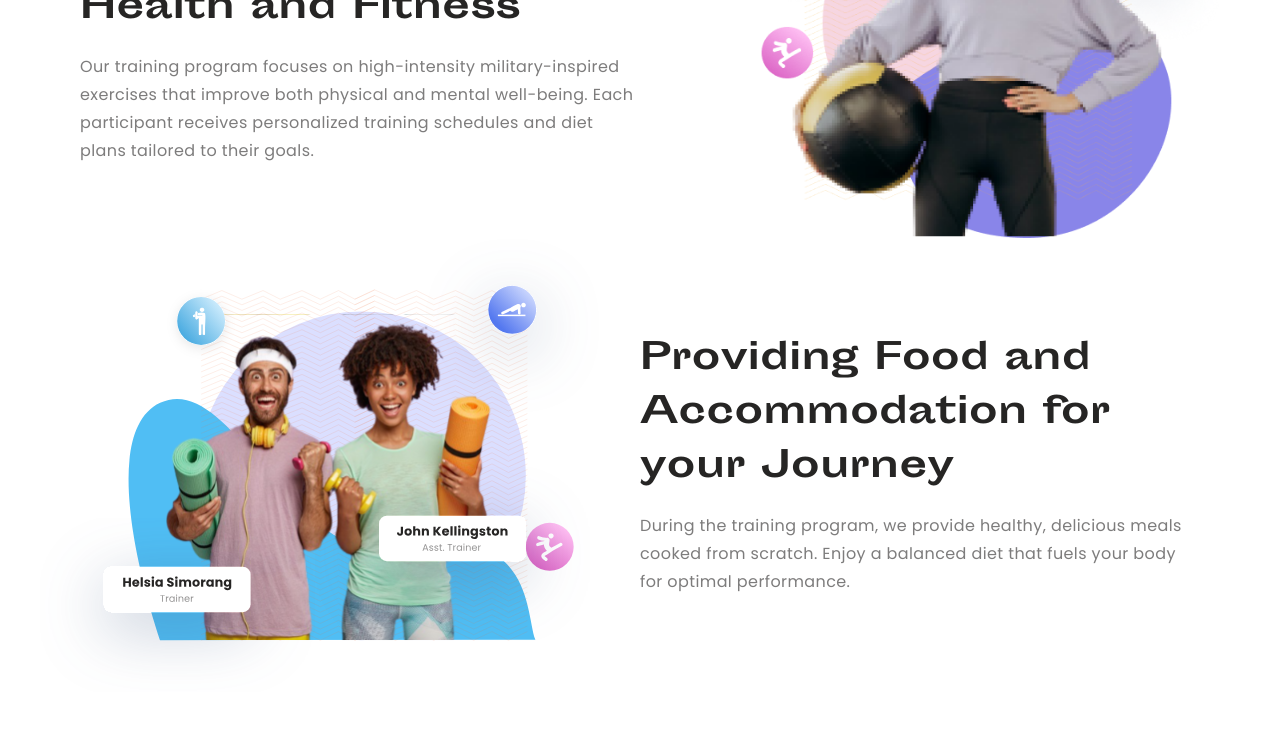
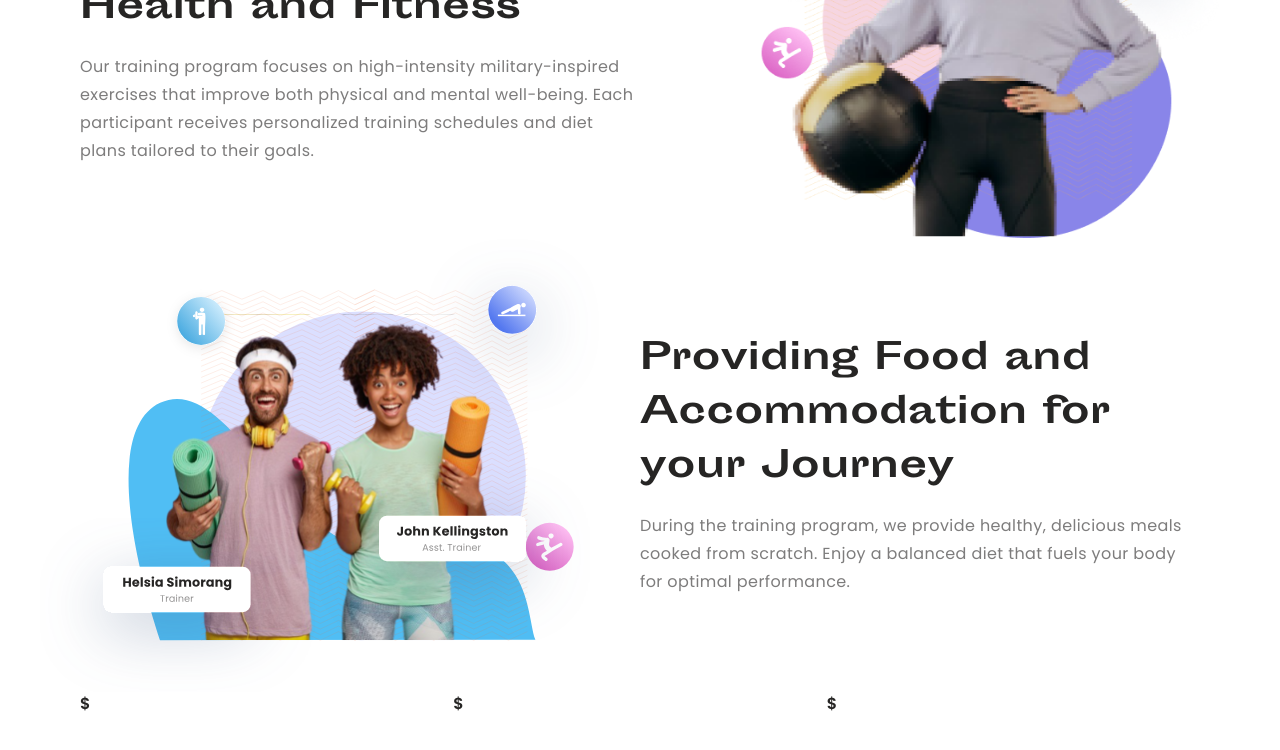
Before and after one commit to sohanemon/helsia-bootcamp, a Next.js app: page / in a window 1280 px wide. Shown: the part 1827-2577 px from the top of the page. Built offline with nearby package versions, Linux system fonts and the light colour scheme.

Commit message:
Jun 15, 2023, 12:12 AM

```diff
--- a/src/app/page.tsx
+++ b/src/app/page.tsx
@@ -2,6 +2,7 @@ import Cta from '@/components/cta';
 import IntenseEffective from './intense-&-effective';
 import Challenges from './challenges';
 import TextImage from './text-&-image';
+import Pricing from './pricing';
 
 export default function Home() {
   return (
@@ -25,6 +26,7 @@ export default function Home() {
         heading='Providing Food and Accommodation for your Journey'
         grayText='During the training program, we provide healthy, delicious meals cooked from scratch. Enjoy a balanced diet that fuels your body for optimal performance.'
       />
+      <Pricing />
     </main>
   );
 }
--- a/src/app/pricing.tsx
+++ b/src/app/pricing.tsx
@@ -1,6 +1,6 @@
 export default function Pricing() {
   return (
-    <section className='bg-white'>
+    <section className='grid grid-cols-3 bg-white'>
       {data.map((el, idx) => (
         <PricingCard {...el} key={el.price} idx={idx} />
       ))}
```
